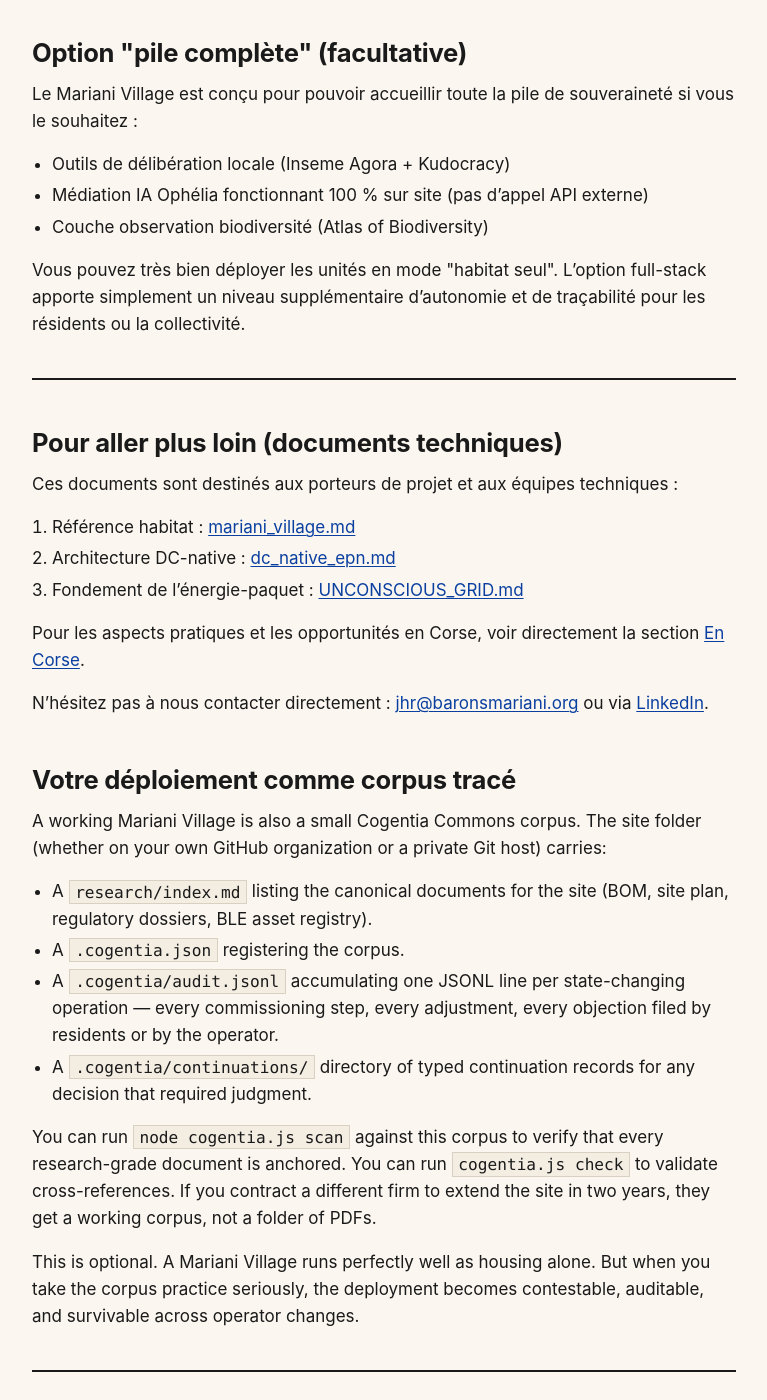
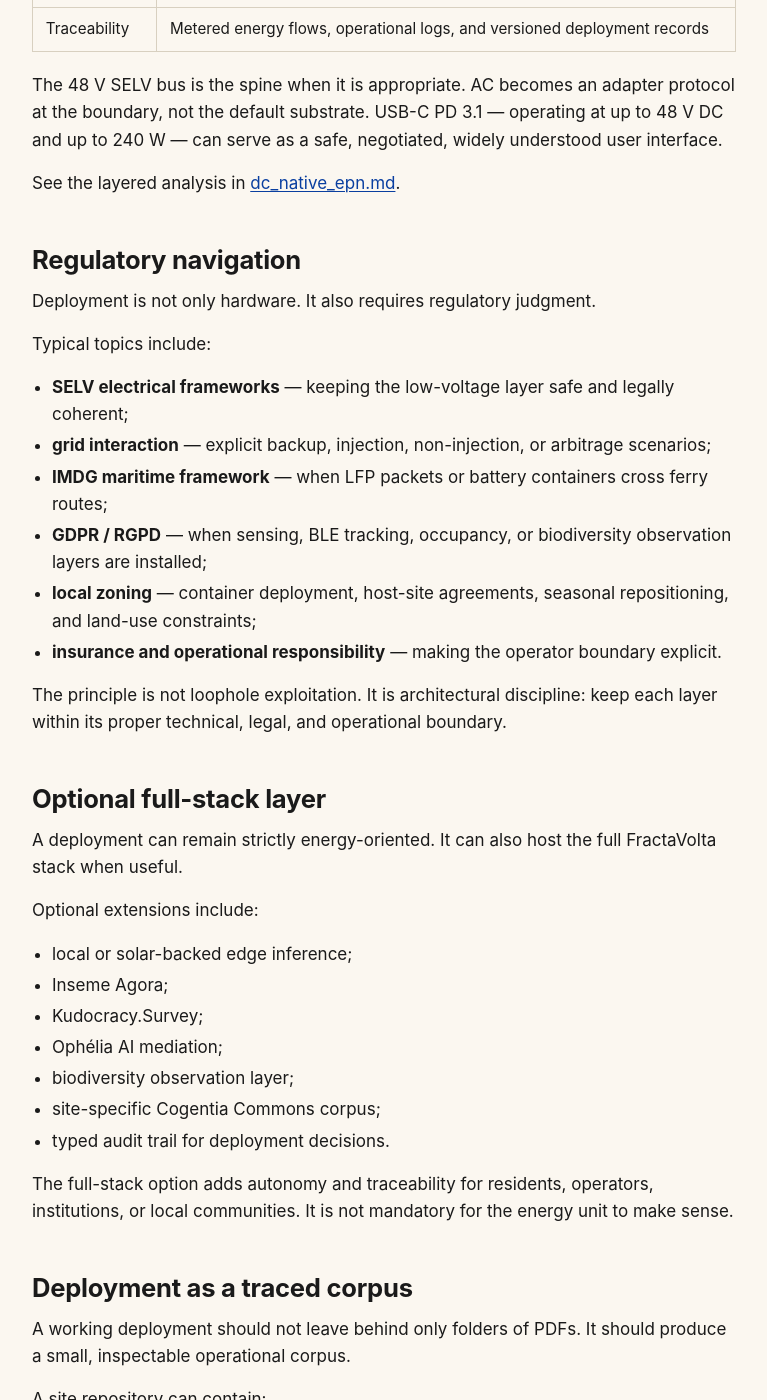
Before and after one commit to JeanHuguesRobert/FractaVolta, a Jekyll site: the page built from docs/for-deployers.md, in a window 1280 px wide and 1400 px high, scrolled down 1803 px. Shown: the whole window, without its empty margins (56-823 px from the left). Built offline with Jekyll 4.4.1, drawn with Linux system fonts in a browser that asks for light colours; some of the changed text lies outside the part shown.

Commit message:
docs: clean deployers page as English entry point

```diff
--- a/docs/for-deployers.md
+++ b/docs/for-deployers.md
@@ -1,119 +1,146 @@
 ---
 title: For deployers
-subtitle: Concrete materials for getting a Mariani Village (or comparable DC-native deployment) off the ground.
-description: "Mariani Village : unités containers DC-natives 48V SELV, hors CONSUEL, repositionnables. Conçues pour la Corse et les territoires méditerranéens. Documentation technique pour installateurs et porteurs de projet."
+subtitle: Concrete materials for deploying Mariani Village or comparable DC-native, local-first infrastructure.
+lang: en
+description: "Deployment guidance for Mariani Village and comparable FractaVolta sites: DC-native units, 48 V SELV architecture, local energy packets, optional edge inference, audit trails, and operational continuity."
 canonical_url: https://fractavolta.com/for-deployers
-last_stamped_at: 2026-05-15
-date: "2026-05-15"
-status: "draft — auto-filled (frontmatter cleanup)"
+last_stamped_at: 2026-06-02
+date: "2026-06-02"
+status: "active — English deployment entry point"
 ---
 
-## Mariani Village en bref
+## Deployment scope
 
-Unités containers ISO 20 pieds en **DC-natif 48V SELV** (<14 m²), repositionnables, sans raccordement réseau obligatoire, sans électricien agréé, sans CONSUEL.
+This page is for partners, builders, site owners, and technical teams preparing a concrete FractaVolta deployment.
 
-Coût électrique total par unité : 2 740 – 4 080 €.
-Commercialisé via **Dilorta SAS** (Corse).
+The reference case is **Mariani Village**: a repositionable, DC-native habitat or site unit based on ISO 20-foot containers, local solar, LFP storage, safe low-voltage distribution, and optional edge compute.
 
-Idéal pour sites isolés, saisonniers ou en autonomie en Corse et Méditerranée.
+The same deployment logic can also apply to:
 
-Lire le document technique complet : [mariani_village.md](https://github.com/JeanHuguesRobert/FractaVolta/blob/main/mariani_village.md).
+- agricultural sites;
+- isolated or seasonal facilities;
+- cooperative housing;
+- campuses;
+- public buildings;
+- industrial or tourism sites;
+- pilot territories seeking energy, compute, and civic continuity.
 
----
+For Corsica-based owners, farmers, municipalities, installers, and local partners, the French operational entry point is [FractaVolta en Corse](./fr/).
+
+## Mariani Village in brief
+
+Mariani Village units are designed around:
+
+- ISO 20-foot containers or comparable modular structures;
+- DC-native 48 V SELV distribution where appropriate;
+- local photovoltaic production;
+- LFP battery storage;
+- optional portable battery packets;
+- optional edge inference node;
+- local-first operation with the grid treated as backup, peer, or arbitrage path.
+
+The goal is not off-grid ideology. The goal is **reversible local capacity**: a unit that can operate, move, be audited, and be extended without becoming dependent on an opaque infrastructure provider.
+
+Full technical reference: [mariani_village.md](https://github.com/JeanHuguesRobert/FractaVolta/blob/main/mariani_village.md).
 
 ## What a unit contains
 
 | Component | Spec |
 |---|---|
-| Container | ISO 20-foot, structural; SELV-certified electrical fit-out |
-| PV array | Roof-mounted, sized to seasonal load |
-| Storage | LFP battery bank, 48V SELV bus |
-| Distribution | DC-first; USB-C PD 3.1 (240W) as the human interface |
-| AC capability | Portable 700 Wh battery packet, BLE-tracked, borrowed from a shared charging station |
-| Compute | Edge inference node when the stack closes (Ophélia + Agora on-site) |
-| Connectivity | Mesh-capable, low-power radio + opportunistic WAN |
+| Container | ISO 20-foot or comparable modular structure |
+| PV array | Roof-mounted or nearby photovoltaic source, sized to seasonal load |
+| Storage | LFP battery bank, 48 V SELV bus where appropriate |
+| Distribution | DC-first; USB-C PD 3.1 as a human-facing interface when suitable |
+| AC capability | Adapter layer or portable battery packet, not the primary substrate |
+| Compute | Optional edge inference node when the stack closes locally |
+| Connectivity | Mesh-capable, low-power radio plus opportunistic WAN where relevant |
+| Traceability | Metered energy flows, operational logs, and versioned deployment records |
 
-The 48V SELV bus is the spine. AC is an adapter protocol at the boundary, not the substrate. USB-C PD 3.1 — operating at exactly 48V DC, up to 240W — is touch-safe, power-negotiated, and already in every user's pocket.
+The 48 V SELV bus is the spine when it is appropriate. AC becomes an adapter protocol at the boundary, not the default substrate. USB-C PD 3.1 — operating at up to 48 V DC and up to 240 W — can serve as a safe, negotiated, widely understood user interface.
 
-See the full layered analysis in [dc_native_epn.md](https://github.com/JeanHuguesRobert/FractaVolta/blob/main/dc_native_epn.md).
-
----
+See the layered analysis in [dc_native_epn.md](https://github.com/JeanHuguesRobert/FractaVolta/blob/main/dc_native_epn.md).
 
 ## Regulatory navigation
 
-The reason the unit avoids the licensed-electrician / CONSUEL path is precisely because it stays below the SELV threshold. This is engineering, not loophole exploitation: a 48V DC bus with current-limited outlets is genuinely touch-safe and falls under different regulatory frameworks than a 230V AC installation.
+Deployment is not only hardware. It also requires regulatory judgment.
 
-What we navigate for you:
+Typical topics include:
 
-- **SELV electrical codes** (NF C 15-100 part 7-701 and related) — keeping the installation below the licensed-installation threshold while meeting safety standards
-- **IMDG maritime framework** for the LFP container packets traversing ferry routes
-- **RGPD/GDPR** for any installed sensing (BLE tracking, occupancy, the Atlas of Biodiversity layer if you choose to deploy it)
-- **Local zoning** — ISO container deployment, host-site agreements, seasonal repositioning permits
+- **SELV electrical frameworks** — keeping the low-voltage layer safe and legally coherent;
+- **grid interaction** — explicit backup, injection, non-injection, or arbitrage scenarios;
+- **IMDG maritime framework** — when LFP packets or battery containers cross ferry routes;
+- **GDPR / RGPD** — when sensing, BLE tracking, occupancy, or biodiversity observation layers are installed;
+- **local zoning** — container deployment, host-site agreements, seasonal repositioning, and land-use constraints;
+- **insurance and operational responsibility** — making the operator boundary explicit.
 
----
+The principle is not loophole exploitation. It is architectural discipline: keep each layer within its proper technical, legal, and operational boundary.
 
-## Option "pile complète" (facultative)
+## Optional full-stack layer
 
-Le Mariani Village est conçu pour pouvoir accueillir toute la pile de souveraineté si vous le souhaitez :
+A deployment can remain strictly energy-oriented. It can also host the full FractaVolta stack when useful.
 
-- Outils de délibération locale (Inseme Agora + Kudocracy)
-- Médiation IA Ophélia fonctionnant 100 % sur site (pas d’appel API externe)
-- Couche observation biodiversité (Atlas of Biodiversity)
+Optional extensions include:
 
-Vous pouvez très bien déployer les unités en mode "habitat seul". L’option full-stack apporte simplement un niveau supplémentaire d’autonomie et de traçabilité pour les résidents ou la collectivité.
+- local or solar-backed edge inference;
+- Inseme Agora;
+- Kudocracy.Survey;
+- Ophélia AI mediation;
+- biodiversity observation layer;
+- site-specific Cogentia Commons corpus;
+- typed audit trail for deployment decisions.
 
----
+The full-stack option adds autonomy and traceability for residents, operators, institutions, or local communities. It is not mandatory for the energy unit to make sense.
 
-## Pour aller plus loin (documents techniques)
+## Deployment as a traced corpus
 
-Ces documents sont destinés aux porteurs de projet et aux équipes techniques :
+A working deployment should not leave behind only folders of PDFs. It should produce a small, inspectable operational corpus.
 
-1. Référence habitat : [mariani_village.md](https://github.com/JeanHuguesRobert/FractaVolta/blob/main/mariani_village.md)
-2. Architecture DC-native : [dc_native_epn.md](https://github.com/JeanHuguesRobert/FractaVolta/blob/main/dc_native_epn.md)
-3. Fondement de l’énergie-paquet : [UNCONSCIOUS_GRID.md](https://github.com/JeanHuguesRobert/FractaVolta/blob/main/UNCONSCIOUS_GRID.md)
+A site repository can contain:
 
-Pour les aspects pratiques et les opportunités en Corse, voir directement la section [En Corse](./fr/).
+- `research/index.md` listing canonical documents for the site: bill of materials, site plan, regulatory dossiers, BLE asset registry;
+- `.cogentia.json` registering the corpus;
+- `.cogentia/audit.jsonl` accumulating one JSONL line per state-changing operation;
+- `.cogentia/continuations/` storing typed continuation records for decisions requiring judgment.
 
-N’hésitez pas à nous contacter directement : [jhr@baronsmariani.org](mailto:jhr@baronsmariani.org) ou via [LinkedIn](https://www.linkedin.com/company/fractavolta/).
+With this pattern, commissioning steps, adjustments, objections, rejected alternatives, and operator decisions remain inspectable. If another firm extends the site later, it receives a working corpus, not an opaque archive.
 
-## Votre déploiement comme corpus tracé
+This is optional. A Mariani Village can run as housing or infrastructure alone. But when the corpus practice is adopted, the deployment becomes contestable, auditable, and survivable across operator changes.
 
-A working Mariani Village is also a small Cogentia Commons corpus. The site folder (whether on your own GitHub organization or a private Git host) carries:
+## Technical references
 
-- A `research/index.md` listing the canonical documents for the site (BOM, site plan, regulatory dossiers, BLE asset registry).
-- A `.cogentia.json` registering the corpus.
-- A `.cogentia/audit.jsonl` accumulating one JSONL line per state-changing operation — every commissioning step, every adjustment, every objection filed by residents or by the operator.
-- A `.cogentia/continuations/` directory of typed continuation records for any decision that required judgment.
+Core documents:
 
-You can run `node cogentia.js scan` against this corpus to verify that every research-grade document is anchored. You can run `cogentia.js check` to validate cross-references. If you contract a different firm to extend the site in two years, they get a working corpus, not a folder of PDFs.
-
-This is optional. A Mariani Village runs perfectly well as housing alone. But when you take the corpus practice seriously, the deployment becomes contestable, auditable, and survivable across operator changes.
-
----
+1. [mariani_village.md](https://github.com/JeanHuguesRobert/FractaVolta/blob/main/mariani_village.md) — reference housing and modular deployment pattern.
+2. [dc_native_epn.md](https://github.com/JeanHuguesRobert/FractaVolta/blob/main/dc_native_epn.md) — DC-native Energy Packet Network architecture.
+3. [UNCONSCIOUS_GRID.md](https://github.com/JeanHuguesRobert/FractaVolta/blob/main/UNCONSCIOUS_GRID.md) — foundational energy packet paper.
+4. [Energy packets](./energy-packets) — public site introduction.
+5. [Methodology](./methodology) — Cogentia Commons and continuation-based operational method.
 
 ## Cost envelope
 
-Per-unit electrical: €2,740–4,080 (depending on PV/battery sizing). Per-unit total including container, fit-out, and tracking infrastructure varies by site.
+The current reference estimate for the electrical layer of one Mariani Village unit is approximately **€2,740–€4,080**, depending on photovoltaic and battery sizing.
 
-The full-stack option (edge inference + civic platform) adds an edge compute node and software integration — quoted per project, since the integration depth varies.
+The total per-unit cost including container, fit-out, installation, tracking, regulatory work, and site integration varies by deployment.
 
----
+The full-stack option — edge inference, civic platform, audit corpus, and integration work — is quoted per project because the useful depth varies.
 
 ## How to engage
 
-We help you with:
+FractaVolta can assist with:
 
-- Site survey and feasibility
-- DC-native node design and bill of materials
-- Deployment supervision and operational training
-- Integration with the cognitive and civic layers if you want the full stack
-- Ongoing operations (optional)
+- site survey and feasibility;
+- DC-native node design and bill of materials;
+- photovoltaic and storage sizing;
+- regulatory navigation;
+- deployment supervision;
+- operational training;
+- integration with cognitive and civic layers when useful;
+- ongoing operations when appropriate.
 
-Dilorta SAS is the commercial vehicle for the housing deployment specifically. For other deployment patterns (academic, industrial, cooperative), engagement is direct with FractaVolta.
+Dilorta SAS is the commercial vehicle where relevant for Corsica-based housing deployment. For other deployment patterns — academic, industrial, agricultural, cooperative, or institutional — engagement is direct with FractaVolta.
 
----
+Contact:
 
-## Contact
-
-📧 jhr@baronsmariani.org
-🌐 [FractaVolta on GitHub](https://github.com/JeanHuguesRobert/FractaVolta)
+- [jhr@baronsmariani.org](mailto:jhr@baronsmariani.org)
+- [FractaVolta on GitHub](https://github.com/JeanHuguesRobert/FractaVolta)
+- [LinkedIn — FractaVolta](https://www.linkedin.com/company/fractavolta/)
```
